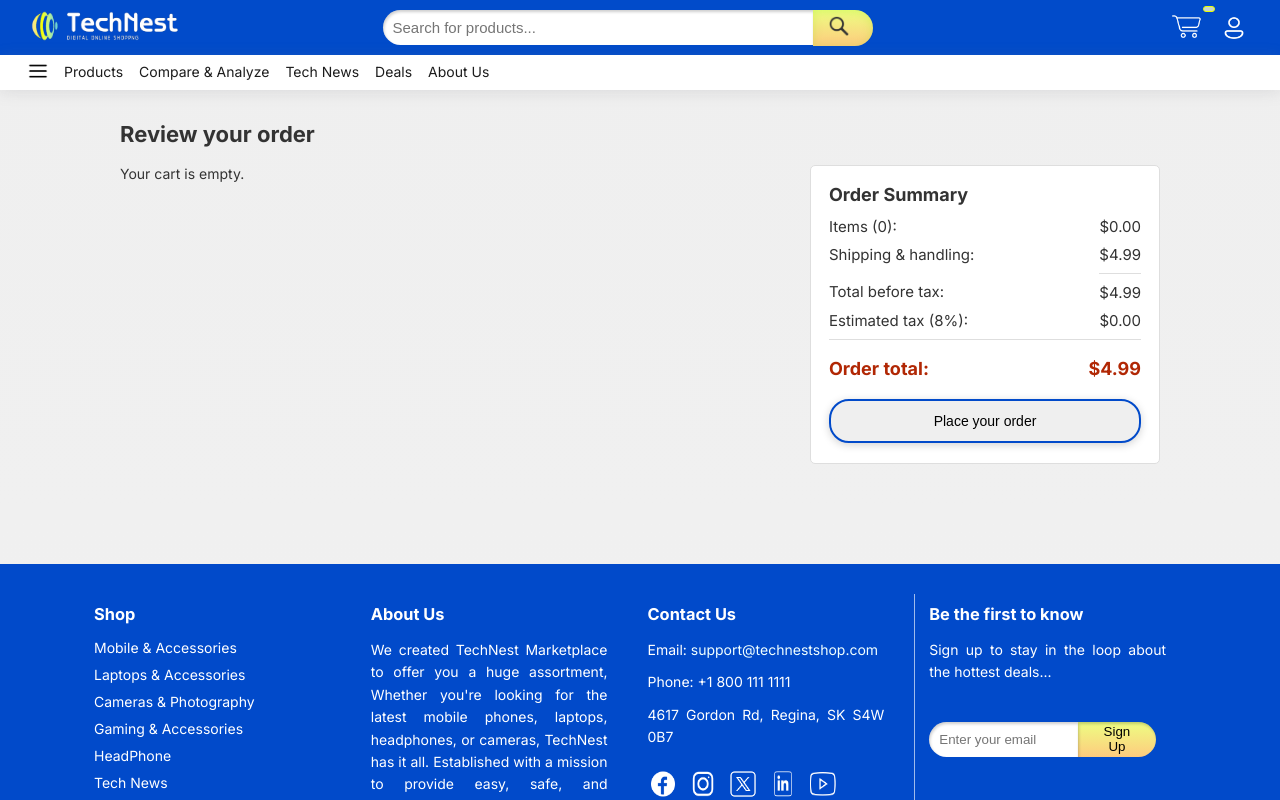
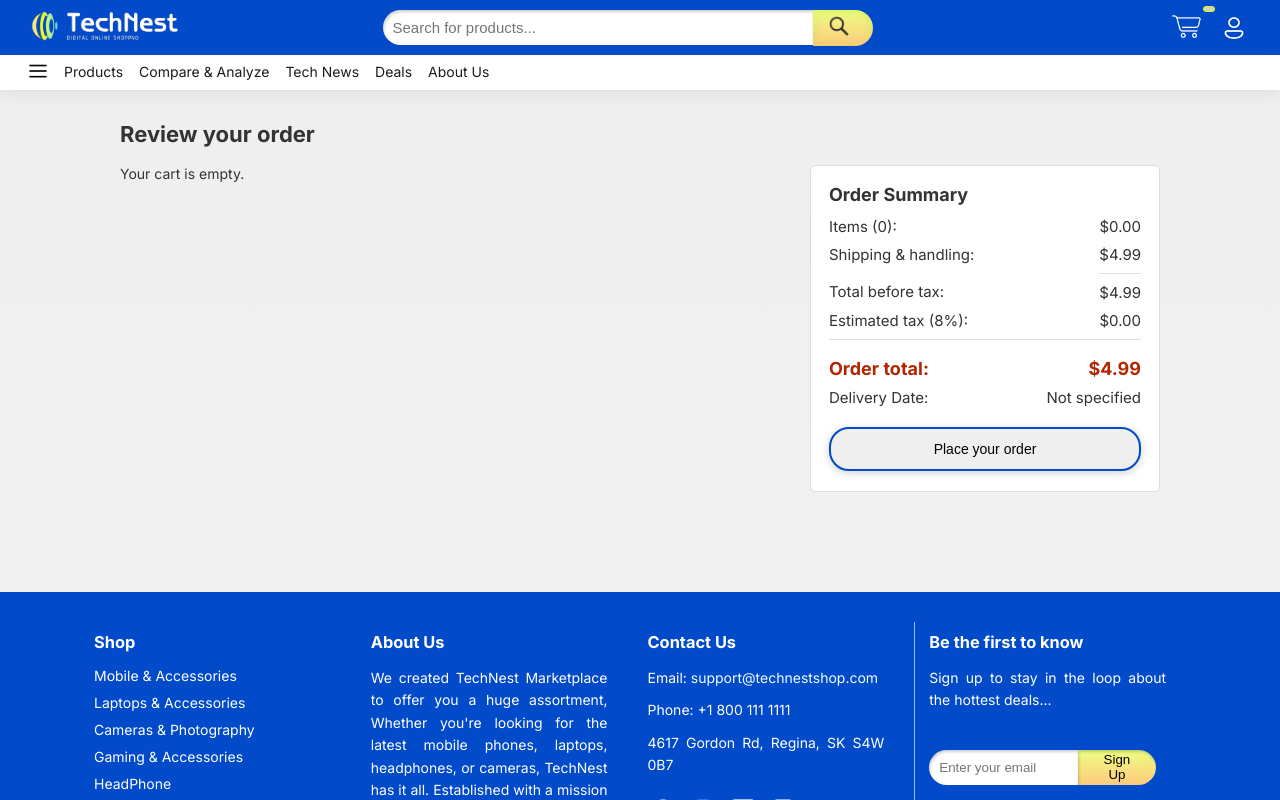
Before and after one commit to Shiva2g/fainal-project, a Next.js app: page /checkOut in a window 1280 px wide. Shown: the top 800 px of the page. Built offline with nearby package versions, Linux system fonts and the light colour scheme.

Commit message:
shopping cart done!

```diff
--- a/src/app/checkOut/page.js
+++ b/src/app/checkOut/page.js
@@ -1,5 +1,5 @@
 'use client';
-import React, { useState } from "react"; // اضافه کردن useState
+import React, { useState } from "react";
 import { useCart } from '../../context/CartContext';
 import styles from "./page.module.css";
 import PurchaseList from "../../components/PurchaseList/PurchaseList";
@@ -7,6 +7,7 @@ import PurchaseList from "../../components/PurchaseList/PurchaseList";
 const CheckOut = () => {
   const { cart } = useCart();
   const [shippingCost, setShippingCost] = useState(4.99); // مقدار اولیه shippingCost
+  const [deliveryDate, setDeliveryDate] = useState('Not specified'); // تاریخ تحویل
 
   return (
     <div>
@@ -15,29 +16,30 @@ const CheckOut = () => {
 
         <div className={styles.checkoutGrid}>
           <div className={styles.orderSummary}>
-            {/* نمایش لیست محصولات خریداری شده */}
             {cart.length > 0 ? (
-              <PurchaseList updateShippingCost={setShippingCost}/>
+              <PurchaseList
+                updateShippingCost={setShippingCost}
+                updateDeliveryDate={setDeliveryDate} // ارسال متد به PurchaseList
+              />
             ) : (
               <p>Your cart is empty.</p>
             )}
           </div>
 
-          {/* نمایش خلاصه پرداخت */}
-          <PaymentSummary shippingCost={shippingCost}/>
+          <PaymentSummary shippingCost={shippingCost} deliveryDate={deliveryDate} /> {/* ارسال تاریخ تحویل */}
         </div>
       </div>
     </div>
   );
 };
 
-// PaymentSummary componente
-const PaymentSummary = ({ shippingCost }) => {
+// PaymentSummary component
+const PaymentSummary = ({ shippingCost, deliveryDate }) => {
   const { cart } = useCart();
   const totalItems = cart.reduce((total, item) => total + item.quantity, 0);
   const totalPrice = cart.reduce((total, item) => total + (item.price * item.quantity), 0);
   const estimatedTax = totalPrice * 0.08;
-  const orderTotal = totalPrice + (shippingCost || 0) + estimatedTax; // اضافه کردن چک برای undefined
+  const orderTotal = totalPrice + shippingCost + estimatedTax;
 
   return (
     <div className={styles.paymentSummary}>
@@ -48,11 +50,11 @@ const PaymentSummary = ({ shippingCost }) => {
       </div>
       <div className={styles.paymentSummaryRow}>
         <div>Shipping &amp; handling:</div>
-        <div className={styles.paymentSummaryMoney}>${(shippingCost || 0).toFixed(2)}</div> {/* مقدار پیش‌فرض برای undefined */}
+        <div className={styles.paymentSummaryMoney}>${shippingCost.toFixed(2)}</div>
       </div>
       <div className={`${styles.paymentSummaryRow} ${styles.subtotalRow}`}>
         <div>Total before tax:</div>
-        <div className={styles.paymentSummaryMoney}>${(totalPrice + (shippingCost || 0)).toFixed(2)}</div>
+        <div className={styles.paymentSummaryMoney}>${(totalPrice + shippingCost).toFixed(2)}</div>
       </div>
       <div className={styles.paymentSummaryRow}>
         <div>Estimated tax (8%):</div>
@@ -62,6 +64,10 @@ const PaymentSummary = ({ shippingCost }) => {
         <div>Order total:</div>
         <div className={styles.paymentSummaryMoney}>${orderTotal.toFixed(2)}</div>
       </div>
+      <div className={styles.paymentSummaryRow}>
+        <div>Delivery Date:</div>
+        <div className={styles.paymentSummaryMoney}>{deliveryDate}</div> {/* نمایش تاریخ تحویل */}
+      </div>
       <button className={`${styles.placeOrderButton} ${styles.buttonPrimary}`}>
         Place your order
       </button>
@@ -69,5 +75,79 @@ const PaymentSummary = ({ shippingCost }) => {
   );
 };
 
+export default CheckOut;
 
-export default CheckOut;
+
+// 'use client';
+// import React, { useState } from "react"; // اضافه کردن useState
+// import { useCart } from '../../context/CartContext';
+// import styles from "./page.module.css";
+// import PurchaseList from "../../components/PurchaseList/PurchaseList";
+
+// const CheckOut = () => {
+//   const { cart } = useCart();
+//   const [shippingCost, setShippingCost] = useState(4.99); // مقدار اولیه shippingCost
+
+//   return (
+//     <div>
+//       <div className={styles.main}>
+//         <div className={styles.pageTitle}>Review your order</div>
+
+//         <div className={styles.checkoutGrid}>
+//           <div className={styles.orderSummary}>
+//             {/* نمایش لیست محصولات خریداری شده */}
+//             {cart.length > 0 ? (
+//               <PurchaseList updateShippingCost={setShippingCost}/>
+//             ) : (
+//               <p>Your cart is empty.</p>
+//             )}
+//           </div>
+
+//           {/* نمایش خلاصه پرداخت */}
+//           <PaymentSummary shippingCost={shippingCost}/>
+//         </div>
+//       </div>
+//     </div>
+//   );
+// };
+
+// // PaymentSummary componente
+// const PaymentSummary = ({ shippingCost }) => {
+//   const { cart } = useCart();
+//   const totalItems = cart.reduce((total, item) => total + item.quantity, 0);
+//   const totalPrice = cart.reduce((total, item) => total + (item.price * item.quantity), 0);
+//   const estimatedTax = totalPrice * 0.08;
+//   const orderTotal = totalPrice + (shippingCost || 0) + estimatedTax; // اضافه کردن چک برای undefined
+
+//   return (
+//     <div className={styles.paymentSummary}>
+//       <div className={styles.paymentSummaryTitle}>Order Summary</div>
+//       <div className={styles.paymentSummaryRow}>
+//         <div>Items ({totalItems}):</div>
+//         <div className={styles.paymentSummaryMoney}>${totalPrice.toFixed(2)}</div>
+//       </div>
+//       <div className={styles.paymentSummaryRow}>
+//         <div>Shipping &amp; handling:</div>
+//         <div className={styles.paymentSummaryMoney}>${(shippingCost || 0).toFixed(2)}</div> {/* مقدار پیش‌فرض برای undefined */}
+//       </div>
+//       <div className={`${styles.paymentSummaryRow} ${styles.subtotalRow}`}>
+//         <div>Total before tax:</div>
+//         <div className={styles.paymentSummaryMoney}>${(totalPrice + (shippingCost || 0)).toFixed(2)}</div>
+//       </div>
+//       <div className={styles.paymentSummaryRow}>
+//         <div>Estimated tax (8%):</div>
+//         <div className={styles.paymentSummaryMoney}>${estimatedTax.toFixed(2)}</div>
+//       </div>
+//       <div className={`${styles.paymentSummaryRow} ${styles.totalRow}`}>
+//         <div>Order total:</div>
+//         <div className={styles.paymentSummaryMoney}>${orderTotal.toFixed(2)}</div>
+//       </div>
+//       <button className={`${styles.placeOrderButton} ${styles.buttonPrimary}`}>
+//         Place your order
+//       </button>
+//     </div>
+//   );
+// };
+
+
+// export default CheckOut;
```
Also changed, not shown: src/components/PurchaseList/PurchaseList.js (+135 -12 lines).
